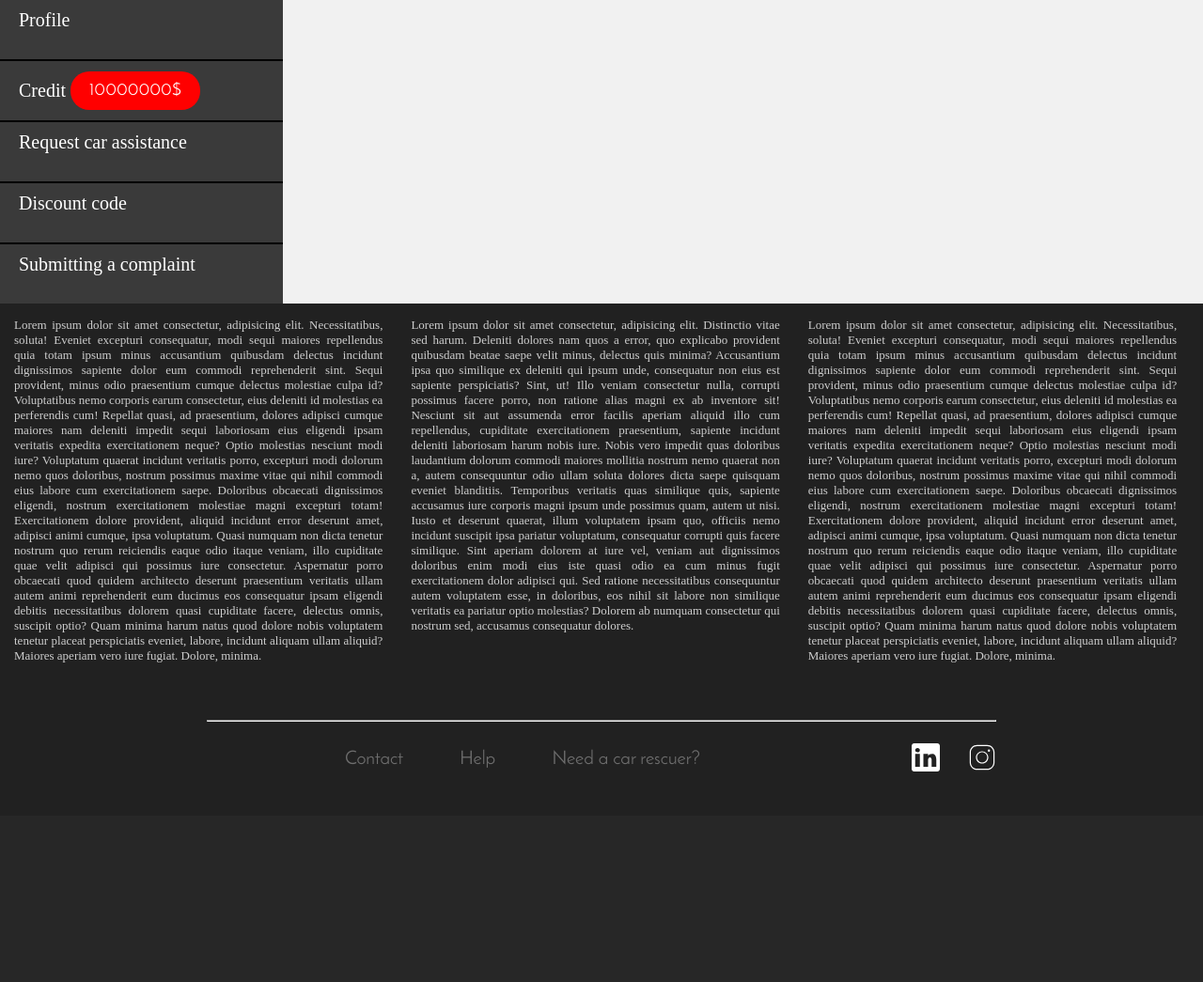
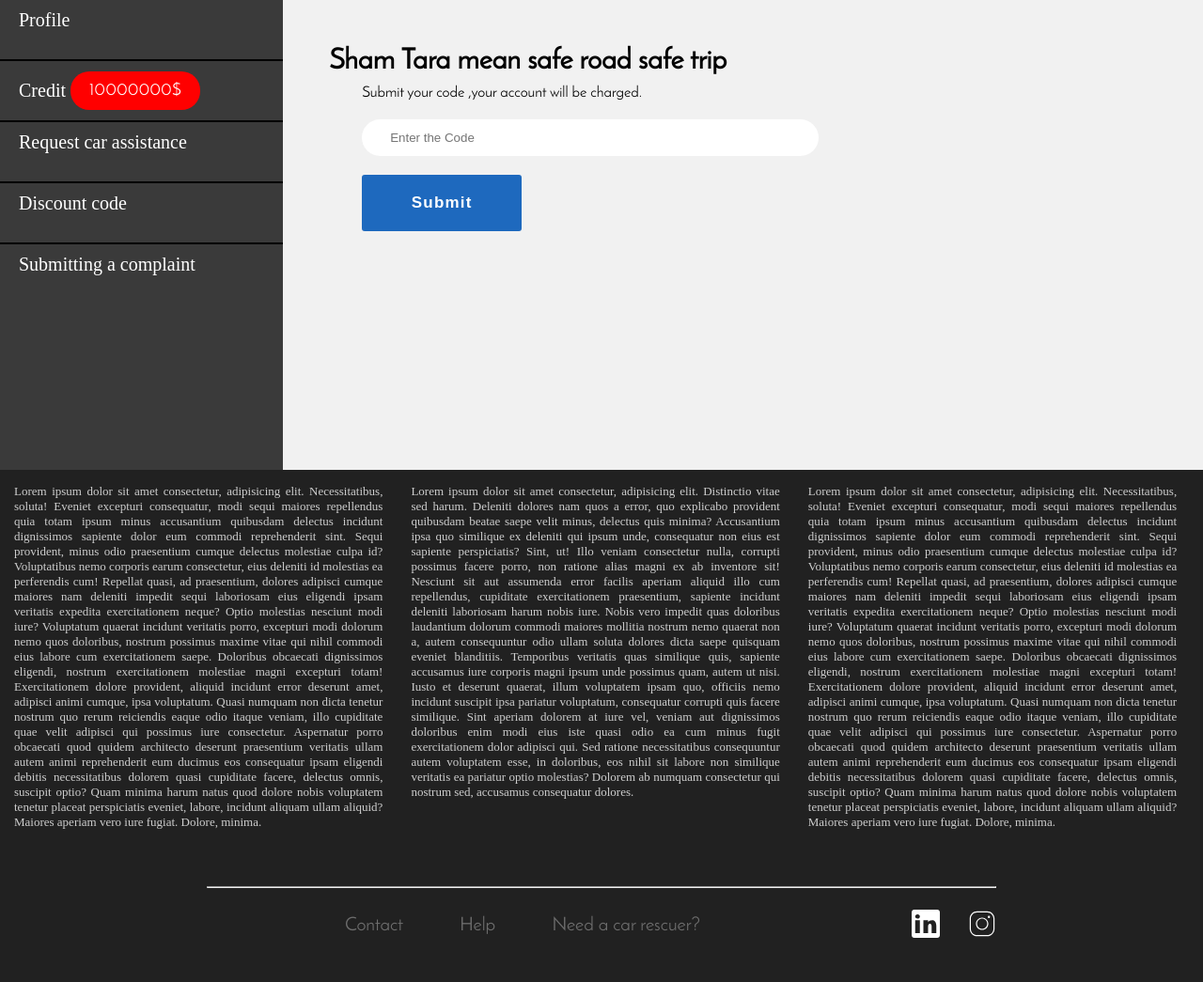
Before and after one commit to ijavadddd/Django-simple-projects, a Django app: page /user_profile/discount in a window 1280 px wide. Shown: the part 115-1160 px from the top of the page at 94% size. Before the commit the page ends 936 px from the top, so only its background shows below. Run offline with Django 4.2, Linux system fonts and the light colour scheme; some web fonts are replaced.

Commit message:
Complete discount template

```diff
--- a/2-sham_tara/sham_tara/static/css/discount.css
+++ b/2-sham_tara/sham_tara/static/css/discount.css
@@ -0,0 +1,40 @@
+.content-container{
+    width:95%;
+    height:500px;
+    margin: 0 auto;
+    padding:50px 25px;
+    box-sizing: border-box;
+    /* background-color:red; */
+}
+.content-container h1{
+    font-size:3rem;
+    font-weight:900;
+}
+.discount-container{
+    margin:10px 35px;
+    display:flex;
+    flex-direction:column;
+    gap:20px;
+}
+#discount-code{
+    outline:none;
+    border:none;
+    border-radius:50px;
+    width:max(60%,20ch);
+    padding:12px 30px;
+    box-sizing:border-box;
+    /* margin:10px; */
+}
+#discount-button{
+    outline:none;
+    border: none;
+    border-radius:3px;
+    padding:20px 40px;
+    background-color:rgb(30, 105, 190);
+    color:#fff;
+    font-size: 1.7rem;
+    font-weight: 600;
+    width:18ch;
+    flex:0 0 60px;
+    letter-spacing:1.2px;
+}
--- a/2-sham_tara/sham_tara/templates/user_profile/discount.html
+++ b/2-sham_tara/sham_tara/templates/user_profile/discount.html
@@ -7,7 +7,18 @@
 {% endblock %}
 
 {% block menu_content_container %}
-
+    <div class="content-container">
+        <h1>
+            Sham Tara mean safe road safe trip
+        </h1>
+        <div class="discount-container">
+            <p>
+                Submit your code ,your account will be charged.
+            </p>
+            <input type="text" placeholder="Enter the Code" name="discount-code" id="discount-code">
+            <input type="submit" value="Submit" id="discount-button">
+        </div>
+    </div>
 {% endblock %}
 
 
```
